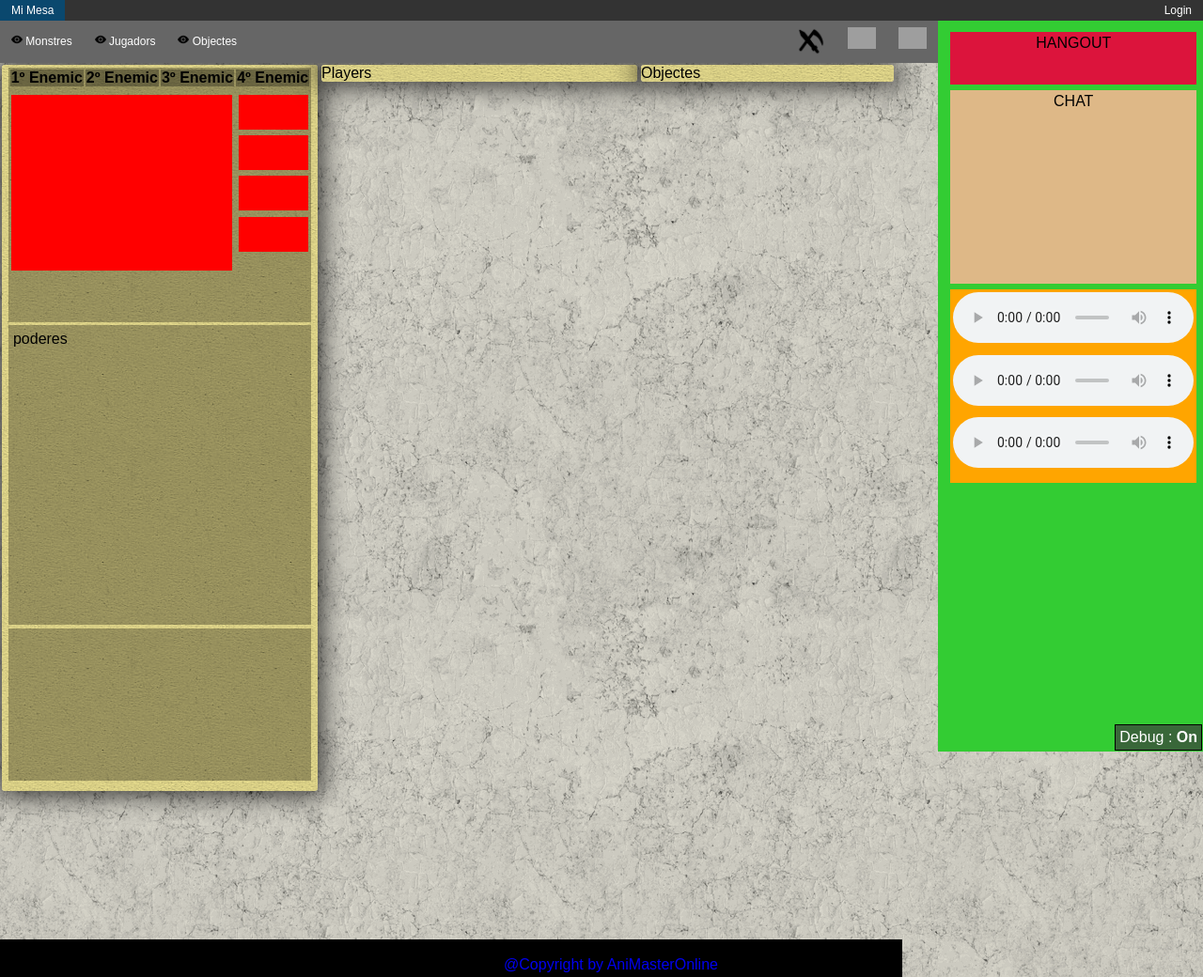
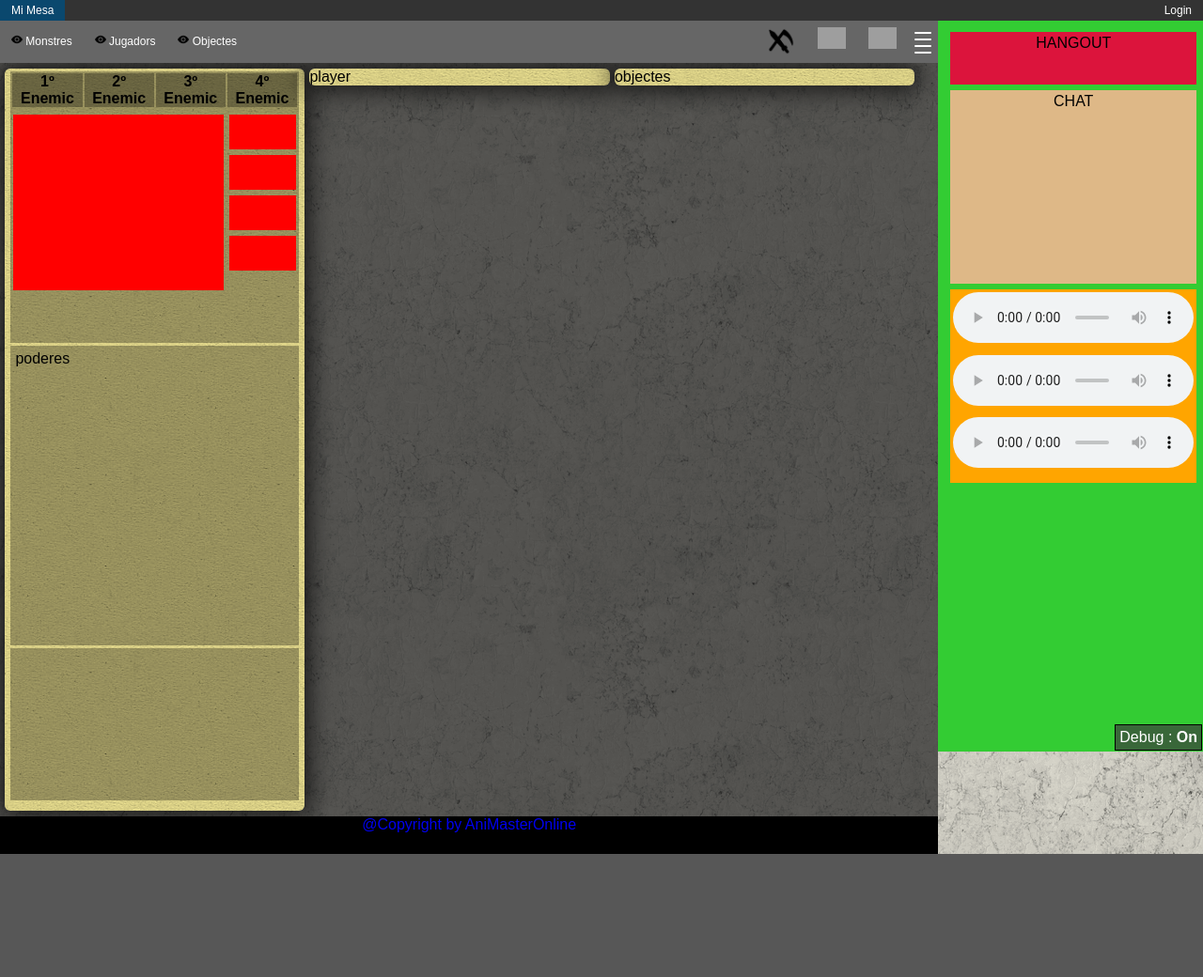
Before and after one commit to AniMasterOnline/AniMaster, a PHP site: page /mesav2.php in a window 1280 px wide. Shown: the whole page at 94% size. After the commit the page ends 909 px from the top, so only its background shows below. Run offline with PHP 8.4, Linux system fonts and the light colour scheme; grey boxes are pictures that could not be loaded.

Commit message:
New Funcionality - open close Multimedia nav

```diff
--- a/Public/css/mesaStyle.css
+++ b/Public/css/mesaStyle.css
@@ -116,11 +116,21 @@
 
 /***********************************************************/
 /*Panel Menu !!*/
-.mpanel-box {
+.mpanel-box-open{
     position: fixed;
     left: 0;
     top:21px;
-    width:78%;
+    min-width: 78%;
+    width: auto;
+    margin: 0 auto;
+}
+.mpanel-box-closed{
+    position: fixed;
+    left: 0;
+    right: 0;
+    top:21px;
+    min-width: 78%;
+    width: auto;
     margin: 0 auto;
 }
     .mpanel-nav {
@@ -134,7 +144,6 @@
         }
         .mnav li a {
             font-size: 12px;
-            background-color:#000;
             color:#fff;
             text-decoration:none;
             padding:8px 12px;
@@ -153,15 +162,48 @@
         .accio{
             width: 30px;
         }
+li #sidebar-toggle{
+    background-color: #666;
+    border-radius: 3px;
+    display: block;
+    position: relative;
+    padding: 8px 7px;
+    float: left;
+}
+li #sidebar-toggle:hover{
+    background-color: #2290c9;
+}
+li #sidebar-toggle .bar{
+    margin-top: 5px;
+    display: block;
+    width: 18px;
+    margin-bottom: 3px;
+    height: 2px;
+    background-color: #fff;
+    border-radius: 1px;
+}
+li #sidebar-toggle .bar:last-child{
+     margin-bottom: 0;
+}
 
 /***********************************************************/
 /*MULTIMEDIA*/
-.mesa-multimedia{
+.mesa-multimedia-open{
     overflow: auto;
     position: fixed;
     top:21px;
+    width: 20%;
     right: 0;
+    bottom: 0;
+    background: #33cc33;
+    padding: 1%;
+}
+.mesa-multimedia-closed{
+    overflow: auto;
+    position: fixed;
+    top:21px;
     width: 20%;
+    right: -25%;
     bottom: 0;
     background: #33cc33;
     padding: 1%;
@@ -198,62 +240,67 @@
         text-align: center;
         vertical-align: middle;
     }
+
+/***Aquest contingut és el treballable***/
 body{
     background-image: url(../img/mesa/marble.png);
 }
-#footer{
-    position: relative;
-    top: 1000px;
-    width: 75%;
-    height: 5%;
-    background: #000000;
-    color: white;
-    text-align: center;
-    vertical-align: middle;
-}
-/***Aquest contingut és el treballable***/
-
 /*TAULA*/
-.mesa-content{
+.mesa-content-open{
+    float: left;
     z-index: -1;
     position: relative;
-    top:69px;
-    width: 75%;
-    background-image: url(../img/mesa/marble.png);
+    top:67px;
+    width:78%;
+    padding-top: 6px;
+    background-color: rgba(33,33,33,0.7);
+    overflow: auto;
 }
-.fitxam{
-    overflow: hidden;
-    margin-left: 2px;
-    margin-right: 2px;
+.mesa-content-closed{
     float: left;
-    width: 35%;
-    border-radius: 3px;
+    z-index: -1;
+    position: relative;
+    top:67px;
+    width:100%;
+    padding-top: 6px;
+    background-color: rgba(33,33,33,0.7);
+    overflow: auto;
+}
+.fitxa-open{
+    overflow: auto;
+    margin-left: 0.5%;
+    float: left;
+    width: 32%;
+    border-radius: 6px;
+    margin-bottom: 6px;
     background-image: url(../img/mesa/fondofit.png);
     -webkit-box-shadow: 0px 0px 27px 5px rgba(0,0,0,0.75);
     -moz-box-shadow: 0px 0px 27px 5px rgba(0,0,0,0.75);
     box-shadow: 0px 0px 27px 5px rgba(0,0,0,0.75);
 }
-.fitxap{
-    margin-left: 2px;
-    margin-right: 2px;
+.fitxa-closed{
+    overflow: auto;
+    margin-left: 0.5%;
     float: left;
-    width: 35%;
-    border-radius: 3px;
+    width: 32%;
+    border-radius: 6px;
+    margin-bottom: 6px;
     background-image: url(../img/mesa/fondofit.png);
     -webkit-box-shadow: 0px 0px 27px 5px rgba(0,0,0,0.75);
     -moz-box-shadow: 0px 0px 27px 5px rgba(0,0,0,0.75);
     box-shadow: 0px 0px 27px 5px rgba(0,0,0,0.75);
 }
-.fitxao{
-    margin-left: 2px;
-    margin-right: 2px;
-    float: left;
-    width: 28%;
-    border-radius: 3px;
-    background-image: url(../img/mesa/fondofit.png);
-    -webkit-box-shadow: 0px 0px 27px 5px rgba(0,0,0,0.75);
-    -moz-box-shadow: 0px 0px 27px 5px rgba(0,0,0,0.75);
-    box-shadow: 0px 0px 27px 5px rgba(0,0,0,0.75);
+#footer{
+    position: relative;
+    overflow: auto;
+    width:100%;
+    height: 5%;
+    background: #000000;
+    color: white;
+    list-style:none;
+    text-decoration: none;
+    text-align: center;
+    vertical-align: middle;
 }
 /*Interior de les fitxes*/
 .llista{
--- a/mesav2.php
+++ b/mesav2.php
@@ -11,13 +11,20 @@
         <!-- Header content box -->
         <?php include "Public/layouts/menu.php";?>
         <!-- Panel content box -->
-        <div class="mpanel-box">
+        <div id="mpanel-box" class="mpanel-box-open">
             <div class="mpanel-nav">
                 <ul class="mnav">
-                    <li><a> <img src="Public/img/mesa/eye.png" class="eye"/> Monstres</a></li>
-                    <li><a> <img src="Public/img/mesa/eye.png" class="eye"/> Jugadors</a></li>
-                    <li><a> <img src="Public/img/mesa/eye.png" class="eye"/> Objectes</a></li>
-
+                    <li><a id="eyemonst"> <img src="Public/img/mesa/eye.png" class="eye"/> Monstres</a></li>
+                    <li><a id="eyepj"> <img src="Public/img/mesa/eye.png" class="eye"/> Jugadors</a></li>
+                    <li><a id="eyeobj"> <img src="Public/img/mesa/eye.png" class="eye"/> Objectes</a></li>
+                    <li style="float:right;">
+                        <a id="sidebar-toggle">
+                            <span class="bar"></span>
+                            <span class="bar"></span>
+                            <span class="bar"></span>
+                            <span class="bar"></span>
+                        </a>
+                    </li>
                     <li style="float:right;"><a> <img src="Public/img/mesa/vida.png" class="accio"/> </a></li>
                     <li style="float:right;"><a> <img src="Public/img/mesa/daus.png" class="accio"/> </a></li>
                     <li style="float:right;"><a> <img src="Public/img/mesa/batalla2.png" class="accio"/> </a></li>
@@ -26,7 +33,7 @@
             </div>
         </div>
         <!-- Aside Multimedia content -->
-        <div class="mesa-multimedia">
+        <div id="mesa-multimedia" class="mesa-multimedia-open">
             <div class="hang"><p>HANGOUT</p></div>
             <div class="chat"><p>CHAT</p></div>
             <div class="musica">
@@ -42,8 +49,8 @@
             </div>
         </div>
         <!-- Body content box -->
-        <div class="mesa-content">
-            <div id="taulmonst" class="fitxam">
+        <div id="mesa-content" class="mesa-content-open">
+            <div id="taulmonst" class="fitxa-closed">
                 <div>
                     <table class="llista">
                         <tr>
@@ -76,21 +83,19 @@
                     </div>
                 </div>
             </div>
-        <div id="taulpj" class="fitxap">
-            Players
+            <div id="taulpj" class="fitxa-closed">
+                player
             </div>
-        <div id="taulobj" class="fitxao">
-            Objectes
+            <div id="taulobj" class="fitxa-closed">
+                objectes
+            </div>
+            <div id="footer">
+                <a href="copyright.html">@Copyright by AniMasterOnline</a>
+
             </div>
         </div>
 
         <!-- Footer content box -->
-        <div id="footer">
-            <p>
-                <a href="copyright.html">@Copyright by AniMasterOnline</a>
-            </p>
-        </div>
-
 
     </body>
 </html>
```
Also changed, not shown: Public/css/css-mesa.css (deleted, +0 -254 lines), Public/jquery/mesa.js (+30 -0 lines), Test/index.html (added, +35 -0 lines), Test/jsplug.js (added, +21 -0 lines), Test/style.css (added, +105 -0 lines). Lines whose indentation alone changed are shown as unchanged.
